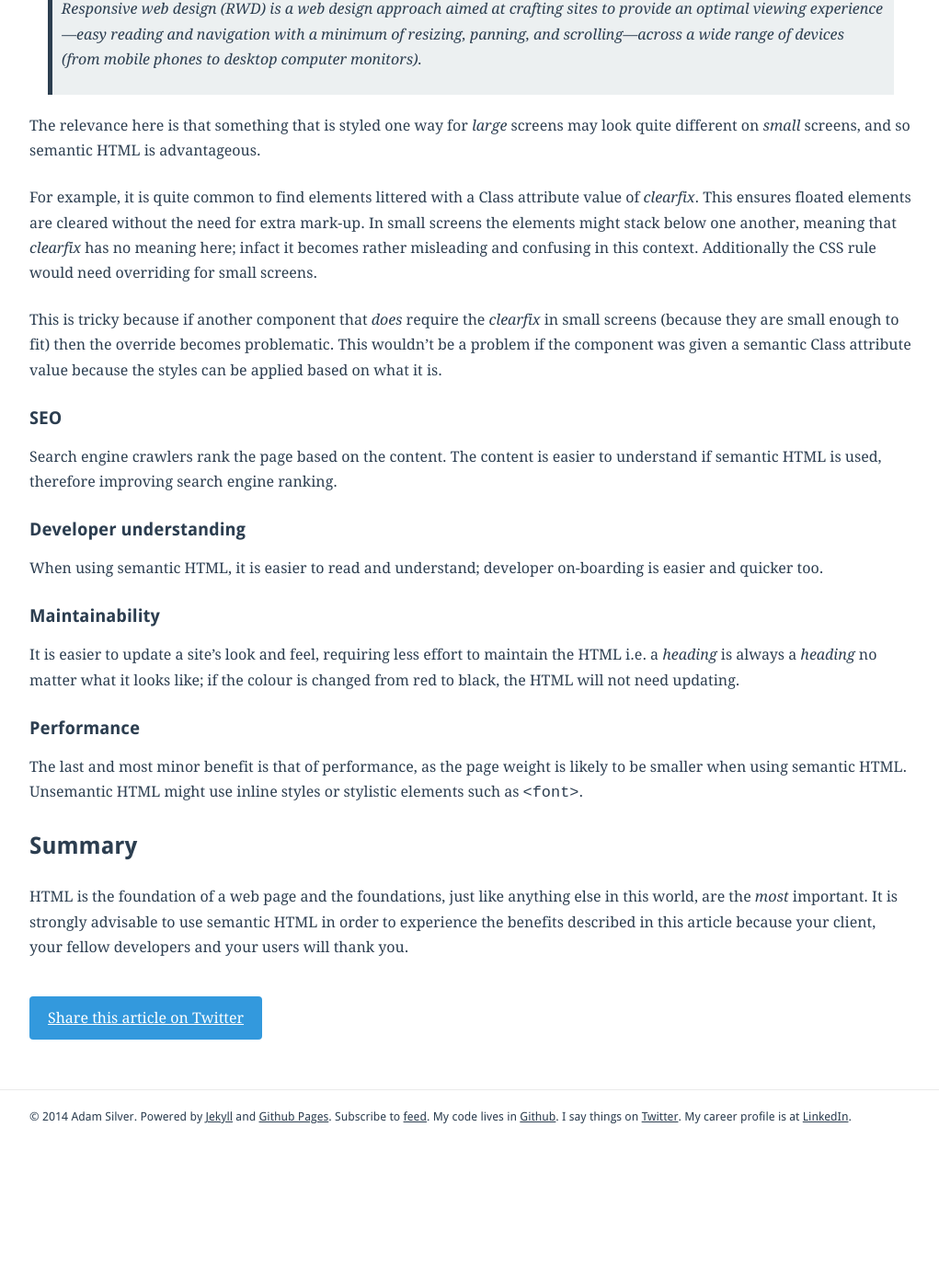
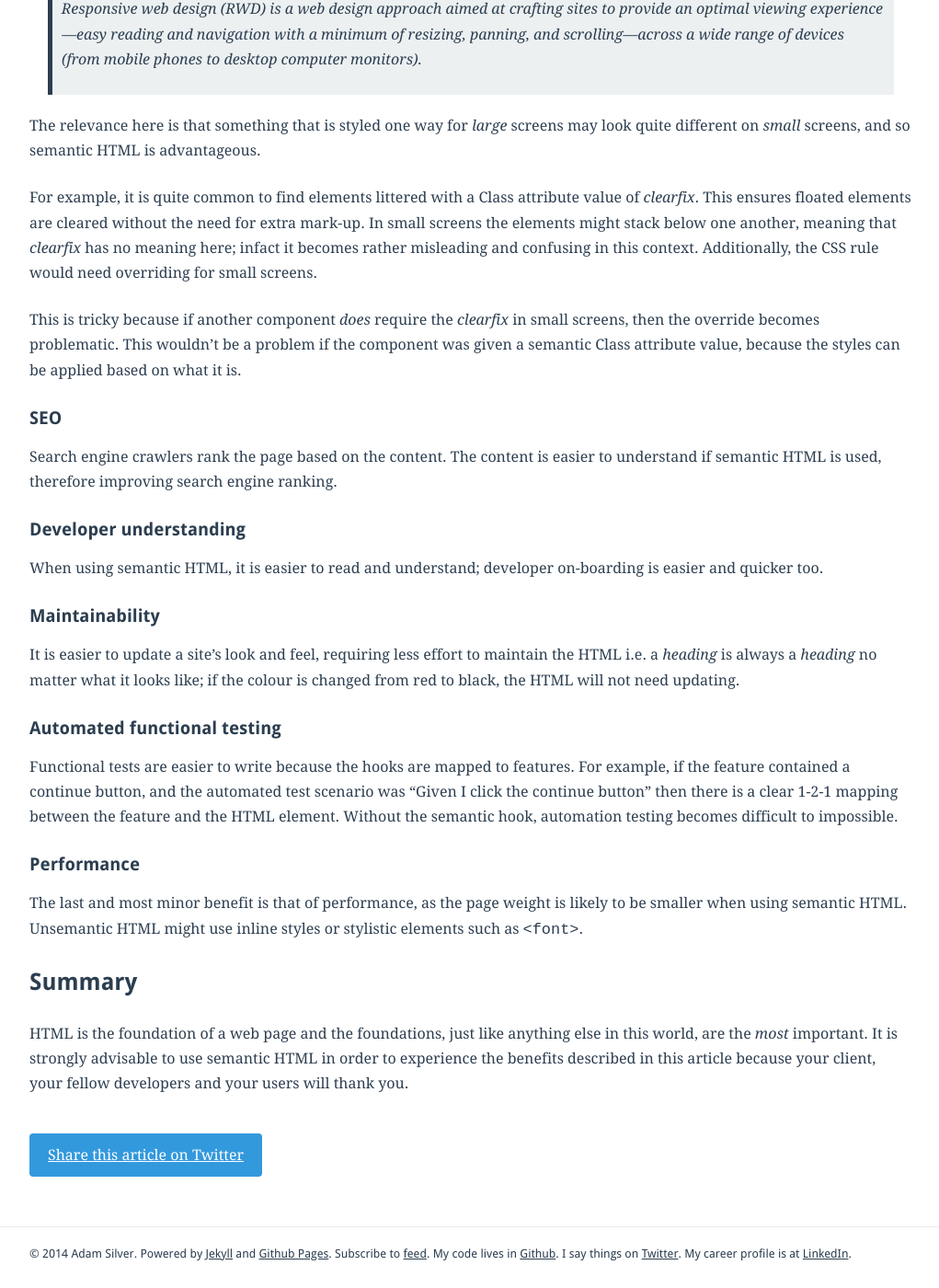
Before and after one commit to adamsilver/adamsilver.io-jekyll, a Jekyll site: the page built from _posts/2014-09-26-semantic-html.md, in a window 1280 px wide and 1400 px high, scrolled down 1077 px. Shown: the whole window at 92% size, without its empty margins (128-1149 px from the left). Built offline with Jekyll 4.4.1, drawn with Linux system fonts in a browser that asks for light colours; Markdown is read by kramdown in place of the engine named in the settings; before the commit the page ends 2329 px from its top, so only the background shows below that; some of the changed text lies outside the part shown.

Commit message:
added auto test

```diff
--- a/_posts/2014-09-26-semantic-html.md
+++ b/_posts/2014-09-26-semantic-html.md
@@ -35,9 +35,9 @@ Wikipedia on RWD:
 
 The relevance here is that something that is styled one way for *large* screens may look quite different on *small* screens, and so semantic HTML is advantageous.
 
-For example, it is quite common to find elements littered with a Class attribute value of *clearfix*. This ensures floated elements are cleared without the need for extra mark-up. In small screens the elements might stack below one another, meaning that *clearfix* has no meaning here; infact it becomes rather misleading and confusing in this context. Additionally the CSS rule would need overriding for small screens.
+For example, it is quite common to find elements littered with a Class attribute value of *clearfix*. This ensures floated elements are cleared without the need for extra mark-up. In small screens the elements might stack below one another, meaning that *clearfix* has no meaning here; infact it becomes rather misleading and confusing in this context. Additionally, the CSS rule would need overriding for small screens.
 
-This is tricky because if another component that *does* require the *clearfix* in small screens (because they are small enough to fit) then the override becomes problematic. This wouldn't be a problem if the component was given a semantic Class attribute value because the styles can be applied based on what it is.
+This is tricky because if another component *does* require the *clearfix* in small screens, then the override becomes problematic. This wouldn't be a problem if the component was given a semantic Class attribute value, because the styles can be applied based on what it is.
 
 ### SEO
 
@@ -51,6 +51,10 @@ When using semantic HTML, it is easier to read and understand; developer on-boar
 
 It is easier to update a site's look and feel, requiring less effort to maintain the HTML i.e. a *heading* is always a *heading* no matter what it looks like; if the colour is changed from red to black, the HTML will not need updating.
 
+### Automated functional testing
+
+Functional tests are easier to write because the hooks are mapped to features. For example, if the feature contained a continue button, and the automated test scenario was "Given I click the continue button" then there is a clear 1-2-1 mapping between the feature and the HTML element. Without the semantic hook, automation testing becomes difficult to impossible.
+
 ### Performance
 
 The last and most minor benefit is that of performance, as the page weight is likely to be smaller when using semantic HTML. Unsemantic HTML might use inline styles or stylistic elements such as `<font>`.
```
Also changed, not shown: other parts of _posts/2014-09-26-semantic-html.md (+2 -2 lines).
